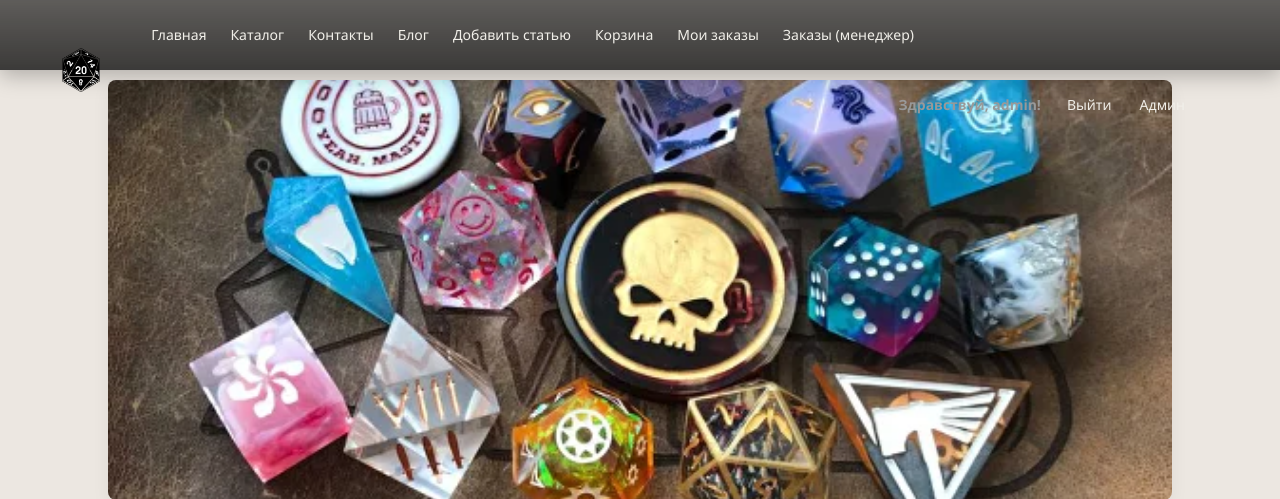
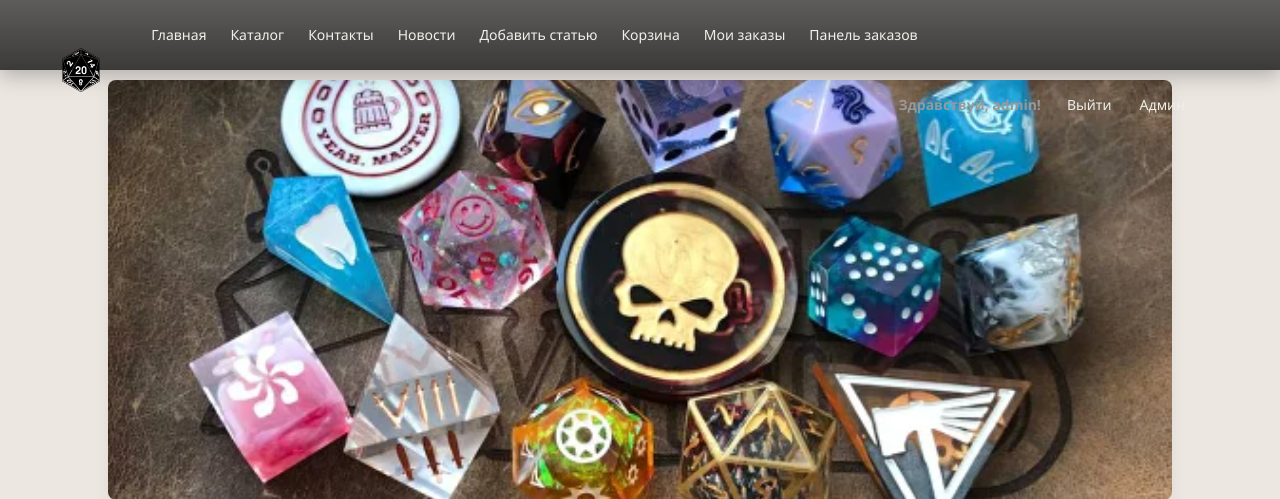
Before and after one commit to Justiseks/DnDShop, a Django app: page /blog/5/ in a window 1280 px wide. Shown: the top 499 px of the page. Run offline with Django 3.2, Linux system fonts and the light colour scheme; a user stored in the database is signed in; data comes from the database, SQL or seed files in the repository; both versions use the stored data as it was after the commit; some libraries are stand-ins or nearby versions.

Commit message:
Полуфинал

```diff
--- a/DnDShop/app/templates/app/blog_detail.html
+++ b/DnDShop/app/templates/app/blog_detail.html
@@ -6,7 +6,7 @@
 
   {% block content %}
     {% if post.image %}
-        <img class="photopost" src="{{ post.image.url }}" alt="Изображение статьи блога" />
+        <img class="photopost" src="{{ post.image.url }}" alt="Изображение статьи" />
     {% endif %}
 
 <section>
--- a/DnDShop/app/templates/app/layout.html
+++ b/DnDShop/app/templates/app/layout.html
@@ -33,7 +33,7 @@
                     <li><a href="{% url 'home' %}">Главная</a></li>
                     <li><a href="{% url 'catalog' %}">Каталог</a></li>
                     <li><a href="{% url 'contact' %}">Контакты</a></li>
-                    <li><a href="{% url 'blog_list' %}">Блог</a></li>
+                    <li><a href="{% url 'blog_list' %}">Новости</a></li>
                     {% if user.is_superuser %}
                     <li><a href="{% url 'newpost' %}">Добавить статью</a></li>
                     {% endif %}
@@ -43,7 +43,7 @@
                     <li><a href="{% url 'my_orders' %}">Мои заказы</a></li>
                     {% endif %}
                     {% if user|has_group:"Manager" %}
-                    <li><a href="{% url 'orders_manager' %}">Заказы (менеджер)</a></li>
+                    <li><a href="{% url 'orders_manager' %}">Панель заказов</a></li>
                     {% endif %}
                     {% endif %}
                 </ul>
--- a/DnDShop/app/views.py
+++ b/DnDShop/app/views.py
@@ -140,7 +140,7 @@ def newpost(request):
         'app/newpost.html',
         {
             'blogform': blogform,
-            'title': 'Добавить статью блога',
+            'title': 'Добавить статью',
             'year': datetime.now().year,
         }
     )
```
Also changed, not shown: DnDShop/db.sqlite3.
